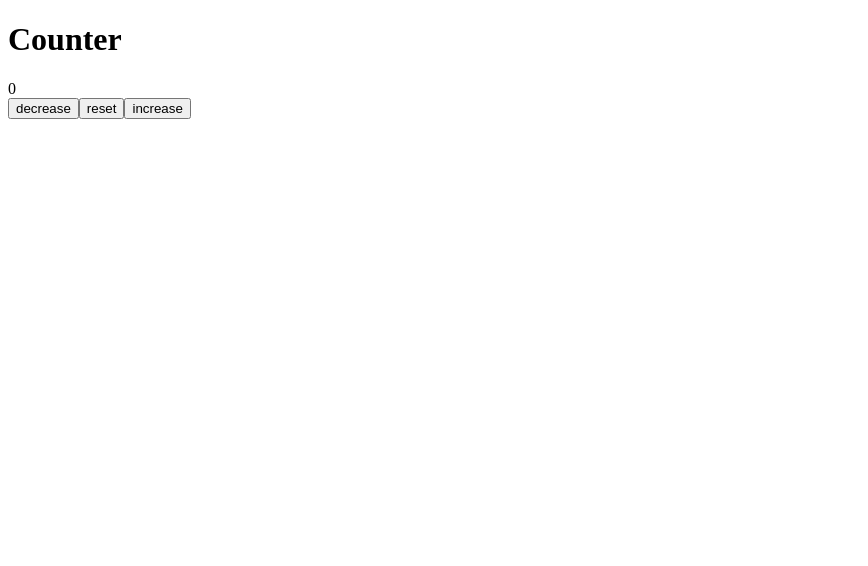
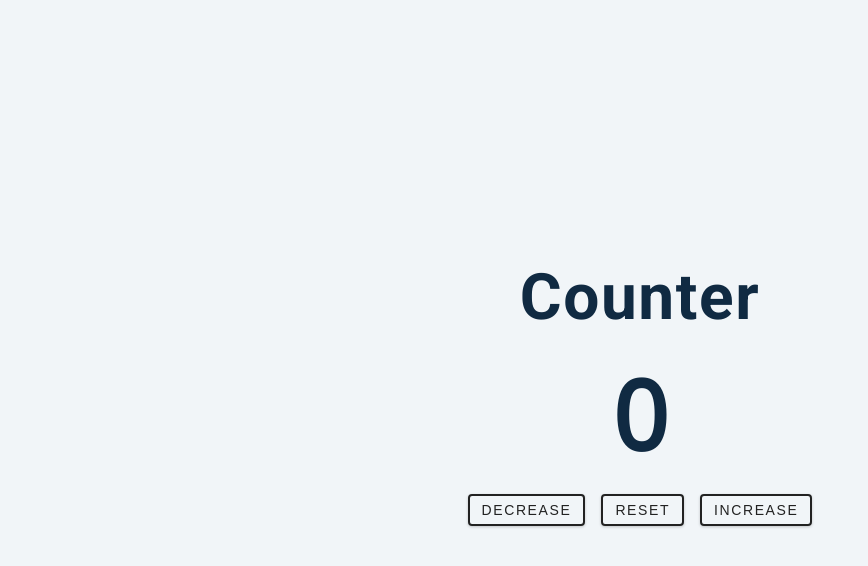
Before and after one commit to mithibe/theSuite, a plain HTML site: page counter/index.html in a window 1280 px wide. Shown: the whole page, without its empty margins (0-868 px from the left). Drawn offline with nearby package versions, Linux system fonts and the light colour scheme.

Commit message:
added the js code

```diff
--- a/counter/index.html
+++ b/counter/index.html
@@ -5,6 +5,8 @@
     <meta http-equiv="X-UA-Compatible" content="IE=edge">
     <meta name="viewport" content="width=device-width, initial-scale=1.0">
     <title>Counter</title>
+    <link rel="stylesheet" href="style.css">
+    <script src="script.js" defer></script>
 </head>
 <body>
     <main>
--- /dev/null
+++ b/counter/script.js
@@ -0,0 +1,29 @@
+//set initial value to zero
+let count = 0;
+//select value and buttons
+const value = document.querySelector("#value");
+const btns = document.querySelectorAll(".btn");
+
+btns.forEach(function (btn) {
+    btn.addEventListener("click", function (e) {
+        const styles = e.currentTarget.classList;
+        if (styles.contains("decrease")) {
+            count--;
+        } else if (styles.contains("increase")) {
+            count++;
+        } else {
+            count = 0;
+        }
+
+        if (count > 0) {
+            value.style.color = "green";
+        }
+        if (count < 0) {
+            value.style.color = "red";
+        }
+        if (count === 0) {
+            value.style.color = "#222";
+        }
+        value.textContent = count;
+    });
+});
--- /dev/null
+++ b/counter/style.css
@@ -0,0 +1,190 @@
+/*
+===============
+Fonts
+===============
+*/
+@import url("https://fonts.googleapis.com/css?family=Open+Sans|Roboto:400,700&display=swap");
+
+/*
+===============
+Variables
+===============
+*/
+
+:root {
+  /* dark shades of primary color*/
+  --clr-primary-1: hsl(205, 86%, 17%);
+  --clr-primary-2: hsl(205, 77%, 27%);
+  --clr-primary-3: hsl(205, 72%, 37%);
+  --clr-primary-4: hsl(205, 63%, 48%);
+  /* primary/main color */
+  --clr-primary-5: hsl(205, 78%, 60%);
+  /* lighter shades of primary color */
+  --clr-primary-6: hsl(205, 89%, 70%);
+  --clr-primary-7: hsl(205, 90%, 76%);
+  --clr-primary-8: hsl(205, 86%, 81%);
+  --clr-primary-9: hsl(205, 90%, 88%);
+  --clr-primary-10: hsl(205, 100%, 96%);
+  /* darkest grey - used for headings */
+  --clr-grey-1: hsl(209, 61%, 16%);
+  --clr-grey-2: hsl(211, 39%, 23%);
+  --clr-grey-3: hsl(209, 34%, 30%);
+  --clr-grey-4: hsl(209, 28%, 39%);
+  /* grey used for paragraphs */
+  --clr-grey-5: hsl(210, 22%, 49%);
+  --clr-grey-6: hsl(209, 23%, 60%);
+  --clr-grey-7: hsl(211, 27%, 70%);
+  --clr-grey-8: hsl(210, 31%, 80%);
+  --clr-grey-9: hsl(212, 33%, 89%);
+  --clr-grey-10: hsl(210, 36%, 96%);
+  --clr-white: #fff;
+  --clr-red-dark: hsl(360, 67%, 44%);
+  --clr-red-light: hsl(360, 71%, 66%);
+  --clr-green-dark: hsl(125, 67%, 44%);
+  --clr-green-light: hsl(125, 71%, 66%);
+  --clr-black: #222;
+  --ff-primary: "Roboto", sans-serif;
+  --ff-secondary: "Open Sans", sans-serif;
+  --transition: all 0.3s linear;
+  --spacing: 0.1rem;
+  --radius: 0.25rem;
+  --light-shadow: 0 5px 15px rgba(0, 0, 0, 0.1);
+  --dark-shadow: 0 5px 15px rgba(0, 0, 0, 0.2);
+  --max-width: 1170px;
+  --fixed-width: 620px;
+}
+/*
+===============
+Global Styles
+===============
+*/
+
+*,
+::after,
+::before {
+  margin: 0;
+  padding: 0;
+  box-sizing: border-box;
+}
+body {
+  font-family: var(--ff-secondary);
+  background: var(--clr-grey-10);
+  color: var(--clr-grey-1);
+  line-height: 1.5;
+  font-size: 0.875rem;
+}
+ul {
+  list-style-type: none;
+}
+a {
+  text-decoration: none;
+}
+h1,
+h2,
+h3,
+h4 {
+  letter-spacing: var(--spacing);
+  text-transform: capitalize;
+  line-height: 1.25;
+  margin-bottom: 0.75rem;
+  font-family: var(--ff-primary);
+}
+h1 {
+  font-size: 3rem;
+}
+h2 {
+  font-size: 2rem;
+}
+h3 {
+  font-size: 1.25rem;
+}
+h4 {
+  font-size: 0.875rem;
+}
+p {
+  margin-bottom: 1.25rem;
+  color: var(--clr-grey-5);
+}
+@media screen and (min-width: 800px) {
+  h1 {
+    font-size: 4rem;
+  }
+  h2 {
+    font-size: 2.5rem;
+  }
+  h3 {
+    font-size: 1.75rem;
+  }
+  h4 {
+    font-size: 1rem;
+  }
+  body {
+    font-size: 1rem;
+  }
+  h1,
+  h2,
+  h3,
+  h4 {
+    line-height: 1;
+  }
+}
+/*  global classes */
+
+/* section */
+.section {
+  padding: 5rem 0;
+}
+
+.section-center {
+  width: 90vw;
+  margin: 0 auto;
+  max-width: 1170px;
+}
+@media screen and (min-width: 992px) {
+  .section-center {
+    width: 95vw;
+  }
+}
+main {
+  min-height: 100vh;
+  display: grid;
+  place-items: center;
+}
+
+/*
+===============
+Counter
+===============
+*/
+
+main {
+  min-height: 100vh;
+  display: grid;
+  place-items: center;
+}
+.container {
+  text-align: center;
+}
+#value {
+  font-size: 6rem;
+  font-weight: bold;
+}
+.btn {
+  text-transform: uppercase;
+  background: transparent;
+  color: var(--clr-black);
+  padding: 0.375rem 0.75rem;
+  letter-spacing: var(--spacing);
+  display: inline-block;
+  transition: var(--transition);
+  font-size: 0.875rem;
+  border: 2px solid var(--clr-black);
+  cursor: pointer;
+  box-shadow: 0 1px 3px rgba(0, 0, 0, 0.2);
+  border-radius: var(--radius);
+  margin: 0.5rem;
+}
+.btn:hover {
+  color: var(--clr-white);
+  background: var(--clr-black);
+}
```
